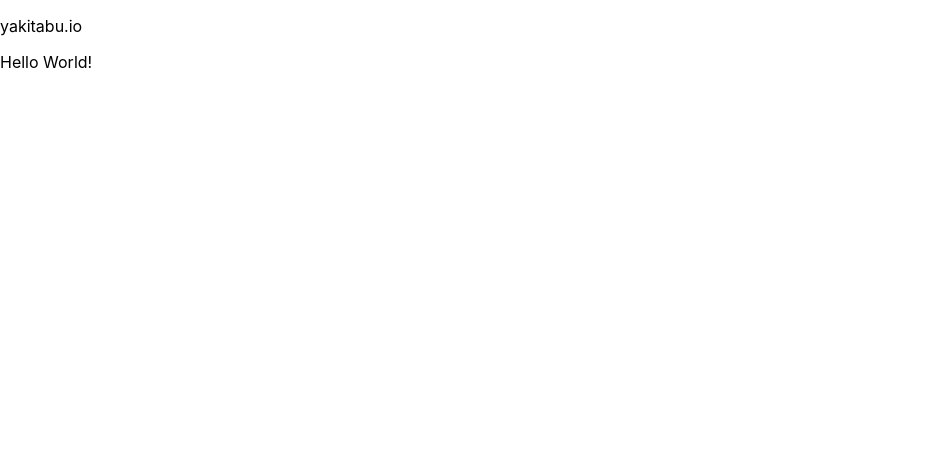
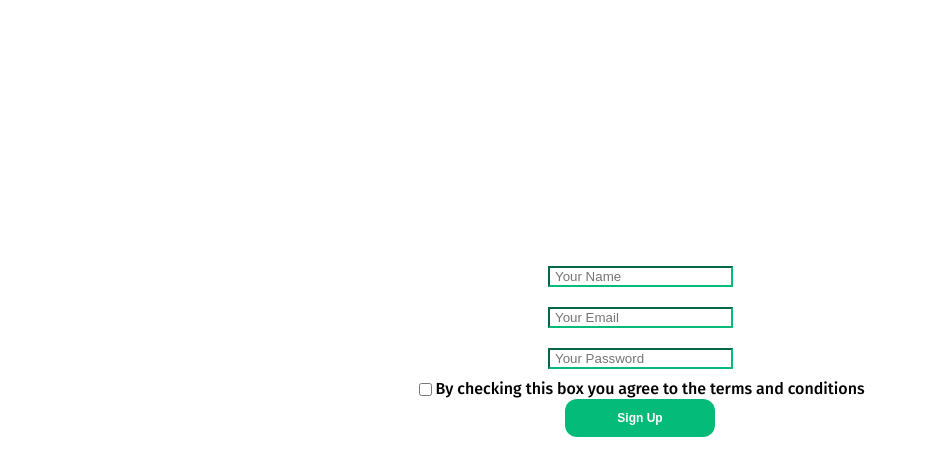
Before and after one commit to mentorpaired/YaKitabu-Frontend, a React (Create React App) app: page / in a window 1280 px wide. Shown: the top 476 px of the page, without its empty margins (0-927 px from the left). Built offline with nearby package versions, Linux system fonts and the light colour scheme.

Commit message:
designed signup page

```diff
--- a/src/App.js
+++ b/src/App.js
@@ -1,9 +1,10 @@
+import './App.css';
+import SignUp from './components/SignUp';
 
 function App() {
   return (
     <div className="App">
-       <p>yakitabu.io </p>
-       <p>Hello World!</p>
+       <SignUp/>
     </div>
   );
 }
--- /dev/null
+++ b/src/components/SignUp.js
@@ -0,0 +1,31 @@
+import React from "react";
+import '../index.css';
+// convert to functinoal comp
+const SignUp =() => {
+        return (
+        <div>
+            <form>
+
+                <div className="form-group">
+
+                    <input type="text" className="form-control" placeholder=" Your Name" /><br/>
+
+                    <input type="email" className="form-control" placeholder=" Your Email" /><br/>
+
+                    <input type="password" className="form-control" placeholder=" Your Password" /><br/>
+
+                    <div>
+                        <input type="checkbox" id="terms" name="terms and conditions" />
+                        <label for="terms">By checking this box you agree to the terms and conditions</label>
+                    </div>
+
+                    <div className="btns">
+                    <button type="submit" className="btn">Sign Up</button>
+                   </div>
+                </div>
+            </form>
+        </div>
+                 );
+}
+
+export default SignUp;
--- a/src/index.css
+++ b/src/index.css
@@ -1,3 +1,5 @@
+@import url('https://fonts.googleapis.com/css?family=Fira+Sans:400,500,600,700,800');
+
 body {
   margin: 0;
   font-family: -apple-system, BlinkMacSystemFont, 'Segoe UI', 'Roboto', 'Oxygen',
@@ -11,3 +13,93 @@
   font-family: source-code-pro, Menlo, Monaco, Consolas, 'Courier New',
     monospace;
 }
+
+
+* {
+  box-sizing: border-box;
+}
+body {
+  background: #ffffff !important;
+  min-height: 100vh;
+  display: flex;
+  font-weight: 400;
+  font-family: 'Fira Sans', sans-serif;
+}
+
+h1,h2,h3,h4,h5,h6,label,span {
+  font-weight: 500;
+  font-family: 'Fira Sans', sans-serif;
+}
+
+body, html, .App, #root, .auth-wrapper {
+  width: 100%;
+  height: 100%;
+}
+
+
+
+.auth-wrapper {
+  display: flex;
+  justify-content: center;
+  flex-direction: column;
+  text-align: left;
+}
+
+.auth-inner {
+  width: 450px;
+  margin: auto;
+  background: #ffffff;
+  box-shadow: 0px 14px 80px rgba(34, 35, 58, 0.2);
+  padding: 40px 55px 45px 55px;
+  border-radius: 15px;
+  transition: all .3s;
+}
+
+.auth-wrapper .form-control:focus {
+  border-color: #118656cc;
+  box-shadow: none;
+}
+
+.auth-wrapper h3 {
+  text-align: center;
+  margin: 0;
+  line-height: 1;
+  padding-bottom: 20px;
+}
+
+input[type="checkbox"]
+{
+    vertical-align:middle;
+    border-color:#05BB7A;
+}
+
+.form-group
+{
+padding:20%;
+border-radius: ;
+}
+
+/* .btn
+{
+  padding-top:12px;
+  background-color:#05BB7A;
+  color: #ffffff
+} */
+
+.btn {
+  background-color: #05bb7a;
+  font-size: 12px;
+  font-weight: 600;
+  width: 150px;
+  color: #ffffff;
+  text-align: center;
+  border-style: hidden;
+  border-radius: 12px;
+  padding: 12px;
+}
+
+.form-control
+{
+  margin:10px;
+  border-color:#05BB7A;
+}
```
